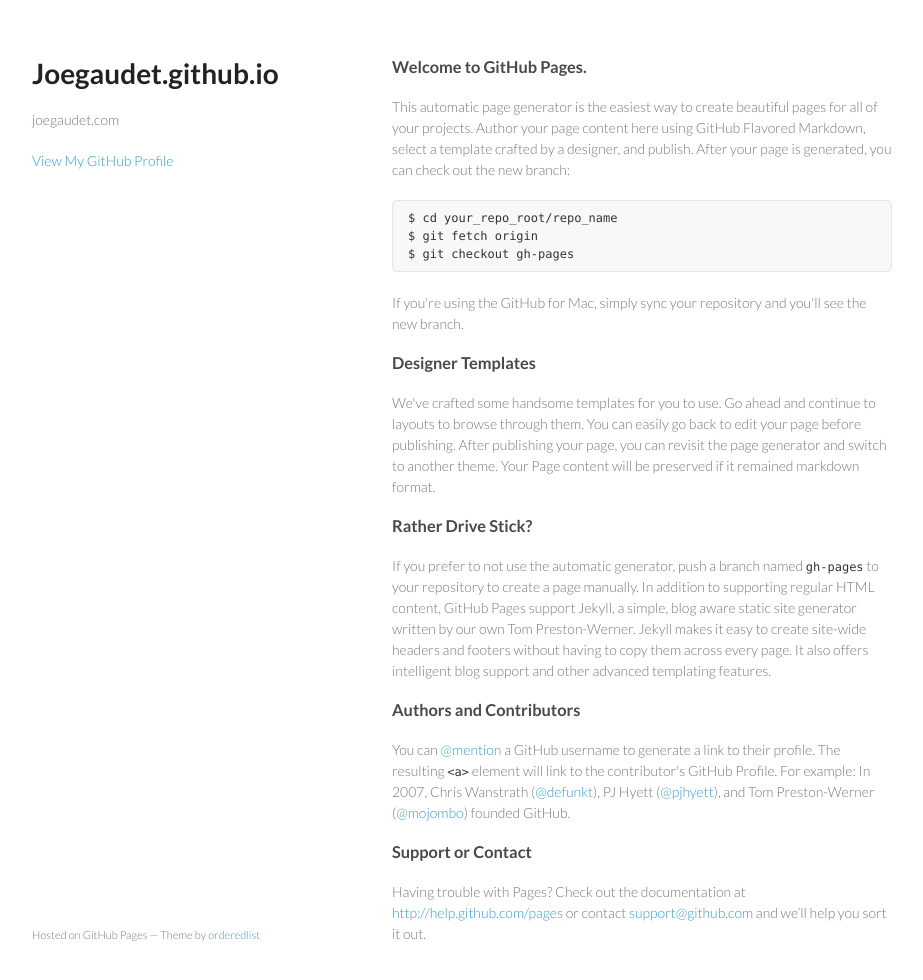
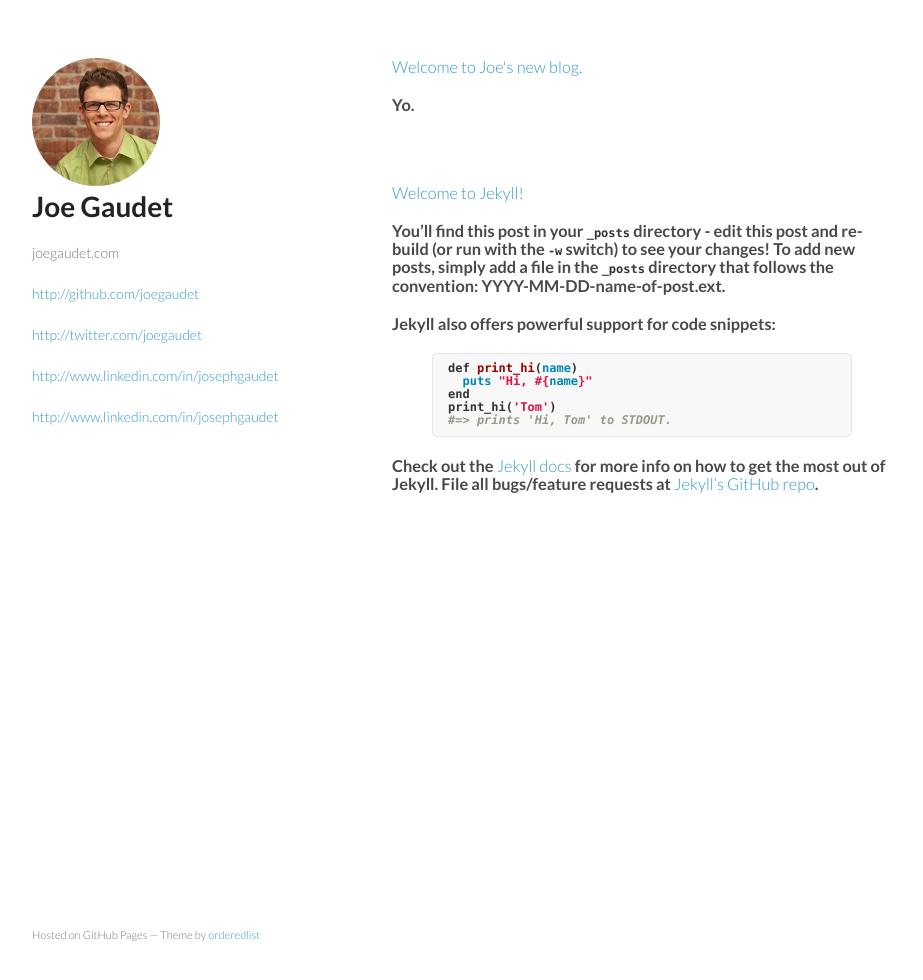
Before and after one commit to joegaudet/joegaudet.github.io, a Jekyll site: the page built from index.html, in a window 1280 px wide and 1014 px high. Shown: the top 980 px of the window, without its empty margins (178-1101 px from the left). Built offline with Jekyll 4.4.1, drawn with Linux system fonts in a browser that asks for light colours; Markdown is read by kramdown in place of the engine named in the settings.

Commit message:
playing with formating

```diff
--- a/_config.yml
+++ b/_config.yml
@@ -1,3 +1,3 @@
-name: Your New Jekyll Site
+name: Joe Gaudet
 markdown: redcarpet
 pygments: true
--- a/_layouts/default.html
+++ b/_layouts/default.html
@@ -1,46 +1,36 @@
-<!DOCTYPE html>
+<!doctype html>
 <html>
-    <head>
-        <meta charset="utf-8">
-        <meta http-equiv="X-UA-Compatible" content="IE=edge,chrome=1">
-        <title>{{ page.title }}</title>
-        <meta name="viewport" content="width=device-width">
+<head>
+  <meta charset="utf-8">
+  <meta http-equiv="X-UA-Compatible" content="chrome=1">
+  <title></title>
 
-        <!-- syntax highlighting CSS -->
-        <link rel="stylesheet" href="/css/syntax.css">
+  <link rel="stylesheet" href="stylesheets/styles.css">
+  <link rel="stylesheet" href="stylesheets/pygment_trac.css">
+  <meta name="viewport" content="width=device-width, initial-scale=1, user-scalable=no">
+    <!--[if lt IE 9]>
+    <script src="//html5shiv.googlecode.com/svn/trunk/html5.js"></script>
+    <![endif]-->
+</head>
+<body>
+  <div class="wrapper">
+    <header>
+      <img src="images/joe.jpg" class="joe">
+      <h1>Joe Gaudet</h1>
+      <p>joegaudet.com</p>
+      <p class="view"><a href="https://github.com/joegaudet">http://github.com/joegaudet</a></p>
+      <p class="view"><a href="https://twitter.com/joegaudet">http://twitter.com/joegaudet</a></p>
+      <p class="view"><a href="http://www.linkedin.com/in/josephgaudet">http://www.linkedin.com/in/josephgaudet</a></p>
+      <p class="view"><a href="http://www.linkedin.com/in/josephgaudet">http://www.linkedin.com/in/josephgaudet</a></p>
+    </header>
 
-        <!-- Custom CSS -->
-        <link rel="stylesheet" href="/css/main.css">
+    {{content}}
 
-    </head>
-    <body>
+    <footer>
+      <p><small>Hosted on GitHub Pages &mdash; Theme by <a href="https://github.com/orderedlist">orderedlist</a></small></p>
+    </footer>
+  </div>
+  <script src="javascripts/scale.fix.js"></script>
 
-        <div class="container">
-          <div class="site">
-            <div class="header">
-              <h1 class="title"><a href="/">{{ site.name }}</a></h1>
-              <a class="extra" href="/">home</a>
-            </div>
-
-                {{ content }}
-
-            <div class="footer">
-              <div class="contact">
-                <p>
-                  Your Name<br />
-                  What You Are<br />
-                  your@email.com
-                </p>
-              </div>
-              <div class="contact">
-                <p>
-                  <a href="http://github.com/yourusername/">github.com/yourusername</a><br />
-                  <a href="http://twitter.com/yourusername/">twitter.com/yourusername</a><br />
-                </p>
-              </div>
-            </div>
-          </div>
-        </div> <!-- /container -->
-
-    </body>
+</body>
 </html>
--- a/index.html
+++ b/index.html
@@ -1,65 +1,14 @@
-<!doctype html>
-<html>
-  <head>
-    <meta charset="utf-8">
-    <meta http-equiv="X-UA-Compatible" content="chrome=1">
-    <title>Joegaudet.github.io by joegaudet</title>
+---
+layout: default
+title:  "Hi"
+---
 
-    <link rel="stylesheet" href="stylesheets/styles.css">
-    <link rel="stylesheet" href="stylesheets/pygment_trac.css">
-    <meta name="viewport" content="width=device-width, initial-scale=1, user-scalable=no">
-    <!--[if lt IE 9]>
-    <script src="//html5shiv.googlecode.com/svn/trunk/html5.js"></script>
-    <![endif]-->
-  </head>
-  <body>
-    <div class="wrapper">
-      <header>
-        <h1>Joegaudet.github.io</h1>
-        <p>joegaudet.com</p>
+{% for post in site.posts limit: 5 %}
+<article>
+	<section>
+		<h3><a href="{{ post.url }}">{{ post.title }}</a><h3>
 
-
-        <p class="view"><a href="https://github.com/joegaudet">View My GitHub Profile</a></p>
-
-      </header>
-      <section>
-        <h3>
-<a name="welcome-to-github-pages" class="anchor" href="#welcome-to-github-pages"><span class="octicon octicon-link"></span></a>Welcome to GitHub Pages.</h3>
-
-<p>This automatic page generator is the easiest way to create beautiful pages for all of your projects. Author your page content here using GitHub Flavored Markdown, select a template crafted by a designer, and publish. After your page is generated, you can check out the new branch:</p>
-
-<pre><code>$ cd your_repo_root/repo_name
-$ git fetch origin
-$ git checkout gh-pages
-</code></pre>
-
-<p>If you're using the GitHub for Mac, simply sync your repository and you'll see the new branch.</p>
-
-<h3>
-<a name="designer-templates" class="anchor" href="#designer-templates"><span class="octicon octicon-link"></span></a>Designer Templates</h3>
-
-<p>We've crafted some handsome templates for you to use. Go ahead and continue to layouts to browse through them. You can easily go back to edit your page before publishing. After publishing your page, you can revisit the page generator and switch to another theme. Your Page content will be preserved if it remained markdown format.</p>
-
-<h3>
-<a name="rather-drive-stick" class="anchor" href="#rather-drive-stick"><span class="octicon octicon-link"></span></a>Rather Drive Stick?</h3>
-
-<p>If you prefer to not use the automatic generator, push a branch named <code>gh-pages</code> to your repository to create a page manually. In addition to supporting regular HTML content, GitHub Pages support Jekyll, a simple, blog aware static site generator written by our own Tom Preston-Werner. Jekyll makes it easy to create site-wide headers and footers without having to copy them across every page. It also offers intelligent blog support and other advanced templating features.</p>
-
-<h3>
-<a name="authors-and-contributors" class="anchor" href="#authors-and-contributors"><span class="octicon octicon-link"></span></a>Authors and Contributors</h3>
-
-<p>You can <a href="https://github.com/blog/821" class="user-mention">@mention</a> a GitHub username to generate a link to their profile. The resulting <code>&lt;a&gt;</code> element will link to the contributor's GitHub Profile. For example: In 2007, Chris Wanstrath (<a href="https://github.com/defunkt" class="user-mention">@defunkt</a>), PJ Hyett (<a href="https://github.com/pjhyett" class="user-mention">@pjhyett</a>), and Tom Preston-Werner (<a href="https://github.com/mojombo" class="user-mention">@mojombo</a>) founded GitHub.</p>
-
-<h3>
-<a name="support-or-contact" class="anchor" href="#support-or-contact"><span class="octicon octicon-link"></span></a>Support or Contact</h3>
-
-<p>Having trouble with Pages? Check out the documentation at <a href="http://help.github.com/pages">http://help.github.com/pages</a> or contact <a href="mailto:support@github.com">support@github.com</a> and we’ll help you sort it out.</p>
-      </section>
-      <footer>
-        <p><small>Hosted on GitHub Pages &mdash; Theme by <a href="https://github.com/orderedlist">orderedlist</a></small></p>
-      </footer>
-    </div>
-    <script src="javascripts/scale.fix.js"></script>
-
-  </body>
-</html>
+			{{ post.content }}
+		</section>
+	</article>
+	{% endfor %}
--- a/stylesheets/styles.css
+++ b/stylesheets/styles.css
@@ -253,3 +253,10 @@
     color:#444;
   }
 }
+
+
+img.joe {
+  width: 128px;
+  height: 128px;
+  border-radius: 64px;
+}
```
Also changed, not shown: _posts/2013-07-19-new-blog.markdown (added, +8 -0 lines), images/joe.jpg (added).
